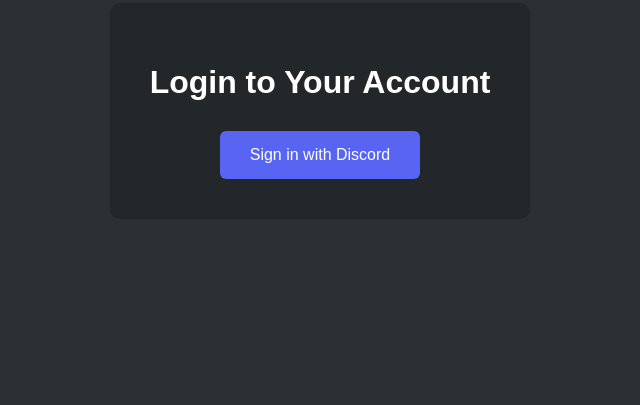
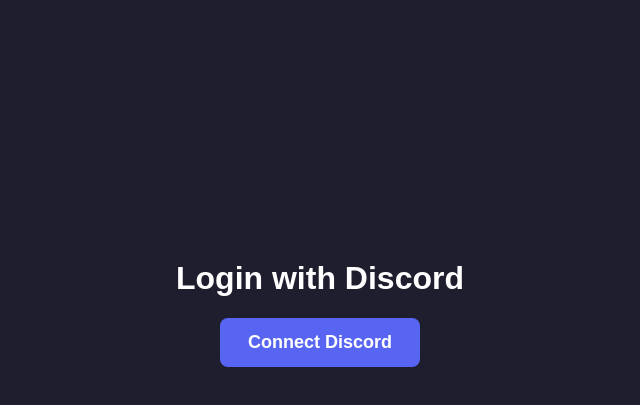
Before and after one commit to our-websites/spook.bio, a plain HTML site: page login/index.html in a window 1280 px wide. Shown: the part 105-510 px from the top of the page, without its empty margins (320-960 px from the left). Drawn offline with Linux system fonts and the light colour scheme.

Commit message:
Update index.html

```diff
--- a/login/index.html
+++ b/login/index.html
@@ -1,57 +1,39 @@
 <!DOCTYPE html>
 <html lang="en">
 <head>
-  <meta charset="UTF-8">
+  <meta charset="UTF-8" />
+  <meta name="viewport" content="width=device-width, initial-scale=1.0"/>
   <title>Login with Discord</title>
   <style>
     body {
-      font-family: Arial, sans-serif;
-      background: #2c2f33;
+      background: #1e1e2f;
       color: white;
-      text-align: center;
-      padding-top: 100px;
+      font-family: sans-serif;
+      display: flex;
+      flex-direction: column;
+      align-items: center;
+      justify-content: center;
+      height: 100vh;
     }
-    .login-box {
-      background: #23272a;
-      padding: 40px;
-      border-radius: 10px;
-      display: inline-block;
+    a.button {
+      background-color: #5865F2;
+      padding: 14px 28px;
+      border-radius: 8px;
+      color: white;
+      text-decoration: none;
+      font-weight: bold;
+      font-size: 18px;
+      transition: background 0.2s ease;
     }
-    h1 {
-      margin-bottom: 30px;
-    }
-    .discord-btn {
-      background-color: #5865F2;
-      border: none;
-      color: white;
-      padding: 15px 30px;
-      font-size: 16px;
-      border-radius: 6px;
-      cursor: pointer;
-      transition: background-color 0.3s ease;
-    }
-    .discord-btn:hover {
+    a.button:hover {
       background-color: #4752c4;
     }
   </style>
 </head>
 <body>
-  <div class="login-box">
-    <h1>Login to Your Account</h1>
-    <button class="discord-btn" onclick="loginWithDiscord()">Sign in with Discord</button>
-  </div>
-
-  <script>
-    function loginWithDiscord() {
-      const clientId = '1402955374117650463';
-      const redirectUri = encodeURIComponent('https://api.spook.bio/login');
-      const scope = encodeURIComponent('identify email');
-      const responseType = 'code';
-      const discordOAuthUrl =
-        `https://discord.com/oauth2/authorize?client_id=${clientId}&redirect_uri=${redirectUri}&response_type=${responseType}&scope=${scope}`;
-
-      window.location.href = discordOAuthUrl;
-    }
-  </script>
+  <h1>Login with Discord</h1>
+  <a class="button" href="https://discord.com/oauth2/authorize?client_id=1402955374117650463&response_type=code&redirect_uri=https%3A%2F%2Fspook.bio%2Fapi%2Fauth&scope=guilds+email+guilds.join+identify">
+    Connect Discord
+  </a>
 </body>
 </html>
```
